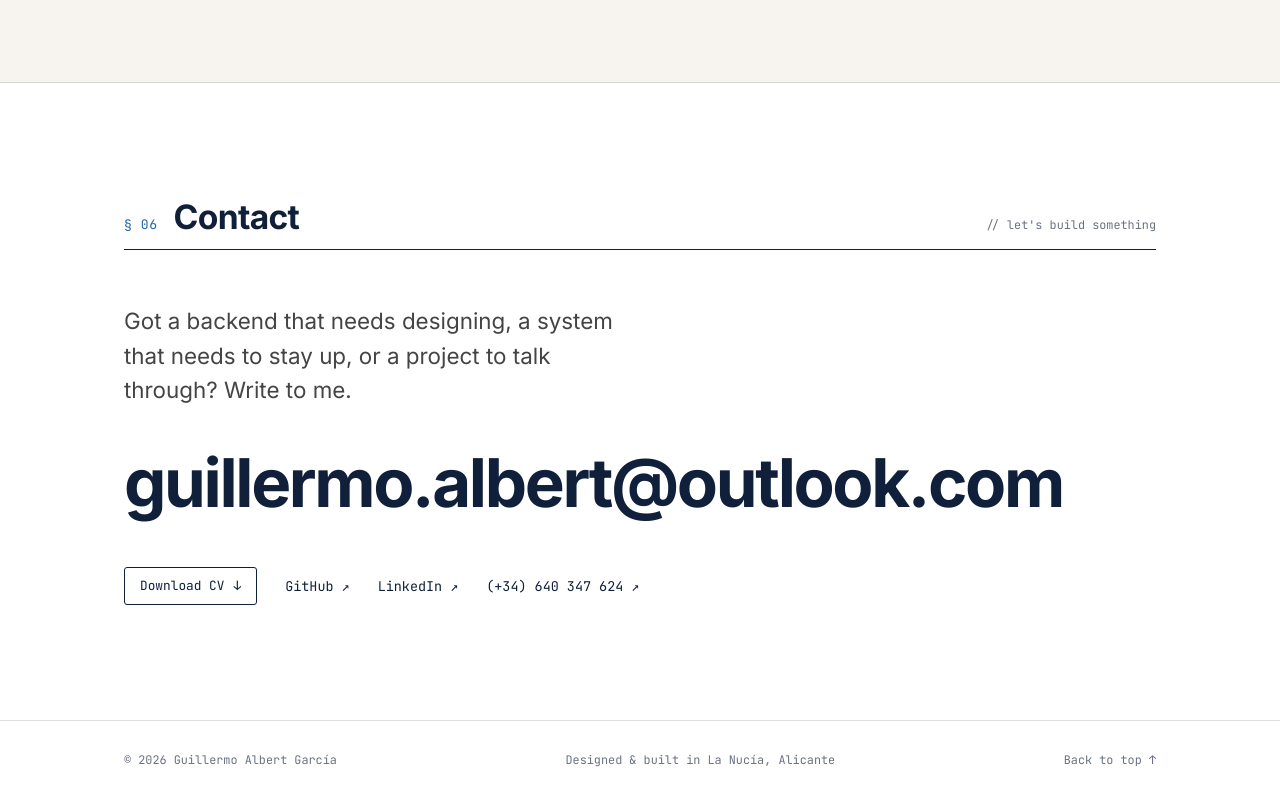
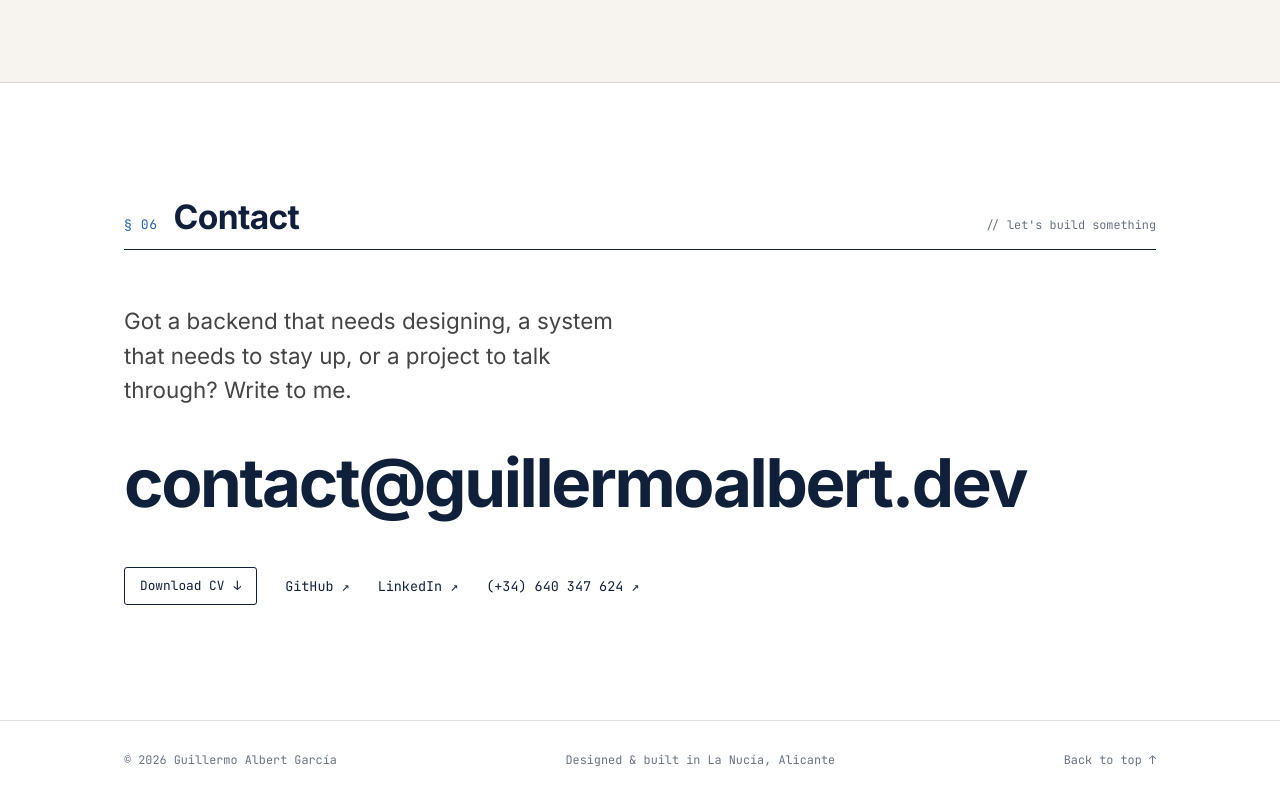
Before and after one commit to GuillermoAlbert/portfolio, a Next.js app: page /en in a window 1280 px wide. Shown: the part 4979-5779 px from the top of the page. Built offline with nearby package versions, Linux system fonts and the light colour scheme; no server answers.

Commit message:
Actualización del correo electrónico de contacto

```diff
--- a/app/layout.tsx
+++ b/app/layout.tsx
@@ -55,7 +55,7 @@ const personLd = {
   name: "Guillermo Albert García",
   url: SITE_URL,
   jobTitle: "Backend-first Full Stack Developer",
-  email: "guillermo.albert@outlook.com",
+  email: "hola@guillermoalbert.dev",
   description:
     "Desarrollador Full Stack (backend-first) especializado en Java, Spring Boot, Angular y PostgreSQL. Graduado en Biología por la Universidad de Alicante con 3 publicaciones revisadas por pares. Actualmente en Inetum, desarrollando un proyecto del sector público. Residente en La Nucía, Alicante.",
   address: {
--- a/components/Contact.tsx
+++ b/components/Contact.tsx
@@ -28,9 +28,12 @@ export default function Contact() {
         <a
           className="contact__email reveal"
           data-d="1"
-          href="mailto:guillermo.albert@outlook.com"
+          data-mail=""
+          href="mailto:hola@guillermoalbert.dev"
+          data-en="contact<wbr />@guillermoalbert.dev"
+          data-fr="contact<wbr />@guillermoalbert.dev"
         >
-          guillermo.albert<wbr />@outlook.com
+          hola<wbr />@guillermoalbert.dev
         </a>
 
         <div className="contact__row reveal" data-d="2">
--- a/components/Hero.tsx
+++ b/components/Hero.tsx
@@ -127,7 +127,7 @@ export default function Hero() {
               >
                 LinkedIn <span className="arr" aria-hidden="true">↗</span>
               </a>
-              <a className="linkmono" href="mailto:guillermo.albert@outlook.com">
+              <a className="linkmono" data-mail="" href="mailto:hola@guillermoalbert.dev">
                 Email <span className="arr" aria-hidden="true">↗</span>
               </a>
             </div>
--- a/components/Interactions.tsx
+++ b/components/Interactions.tsx
@@ -10,6 +10,14 @@ export default function Interactions() {
       fr: { fb: "cv/Guillermo_Albert_CV_FR.pdf", file: "Guillermo_Albert_CV_FR.pdf" },
     };
     const cvLinks = document.querySelectorAll("[data-cv]");
+
+    /* ---------- Contact email per language ---------- */
+    const MAIL = {
+      es: "hola@guillermoalbert.dev",
+      en: "contact@guillermoalbert.dev",
+      fr: "contact@guillermoalbert.dev",
+    };
+    const mailLinks = document.querySelectorAll("[data-mail]");
 
     /* ---------- Language toggle ---------- */
     // Cache only outermost [data-en] nodes so nested ones aren't double-processed.
@@ -35,6 +43,9 @@ export default function Interactions() {
         a.setAttribute("href", c.fb);
         a.setAttribute("download", c.file);
       });
+
+      const mail = MAIL[lang as keyof typeof MAIL] ?? MAIL.es;
+      mailLinks.forEach((a) => { a.setAttribute("href", `mailto:${mail}`); });
 
       document.querySelectorAll("[data-setlang]").forEach((btn) => {
         const on = btn.getAttribute("data-setlang") === lang;
```
Also changed, not shown: public/llms.txt.
